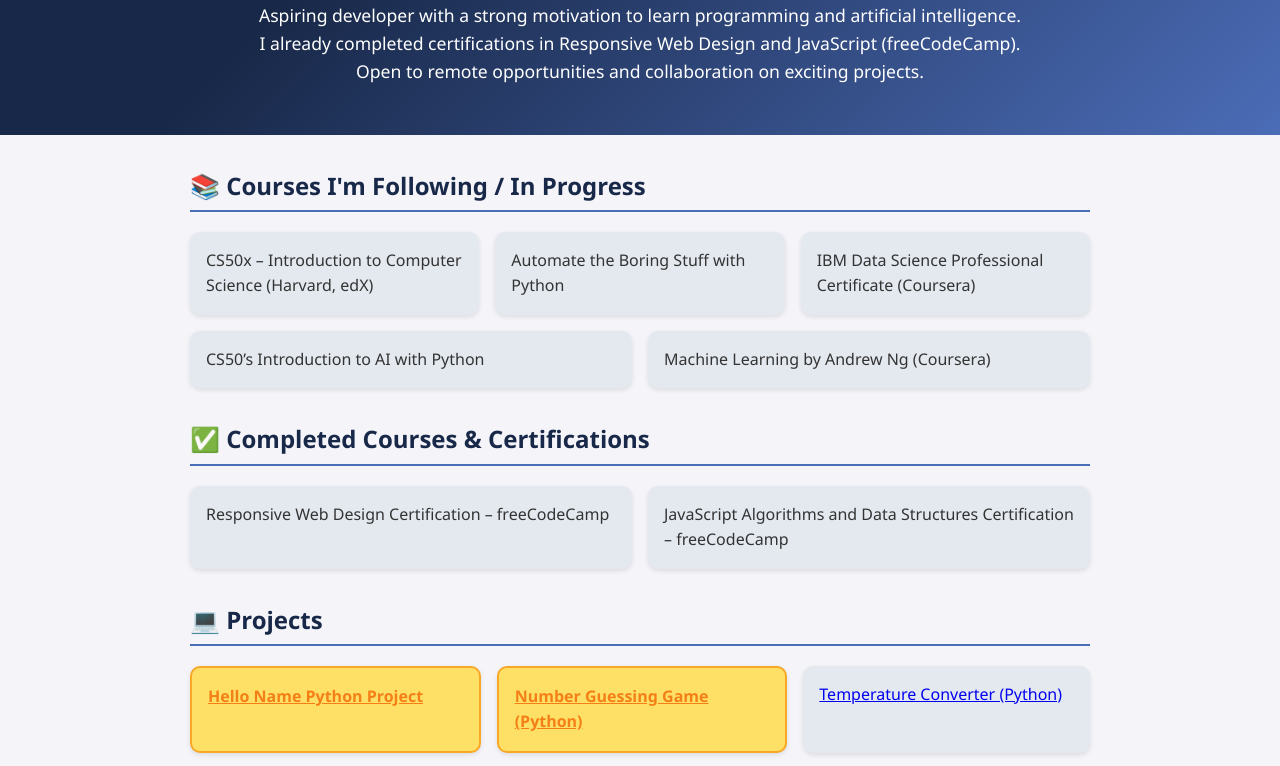
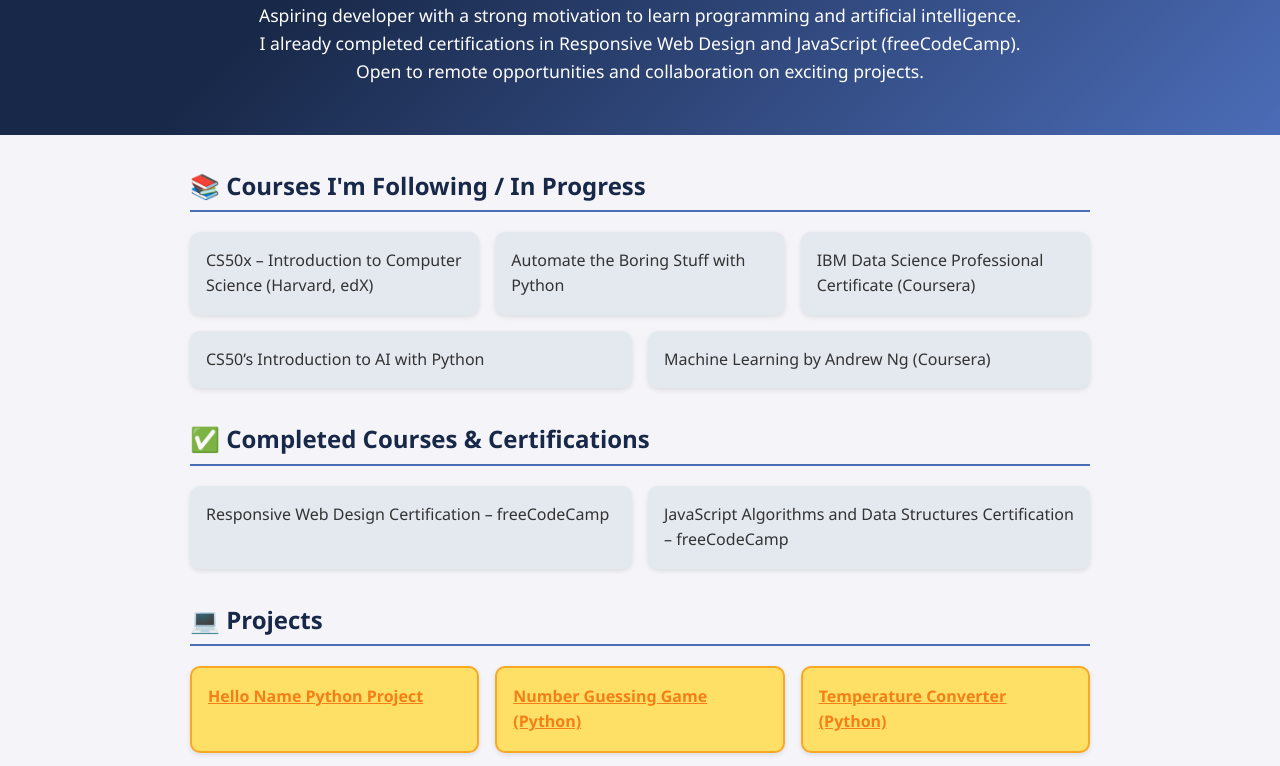
Before and after one commit to MiriamRomeroMon/my-dev-journey, a plain HTML site: page index.html in a window 1280 px wide. Shown: the part 113-879 px from the top of the page. Drawn offline with Linux system fonts and the light colour scheme.

Commit message:
Add visual style for Python project cards2

```diff
--- a/index.html
+++ b/index.html
@@ -48,7 +48,7 @@
                  Number Guessing Game (Python)
              </a>
         </div>
-         <div class="card">
+         <div class="card python-project">
             <a href="https://github.com/MiriamRomeroMon/my-dev-journey/blob/main/python-projects/temp_converter.py" target="_blank">
                 Temperature Converter (Python)
             </a>
```
